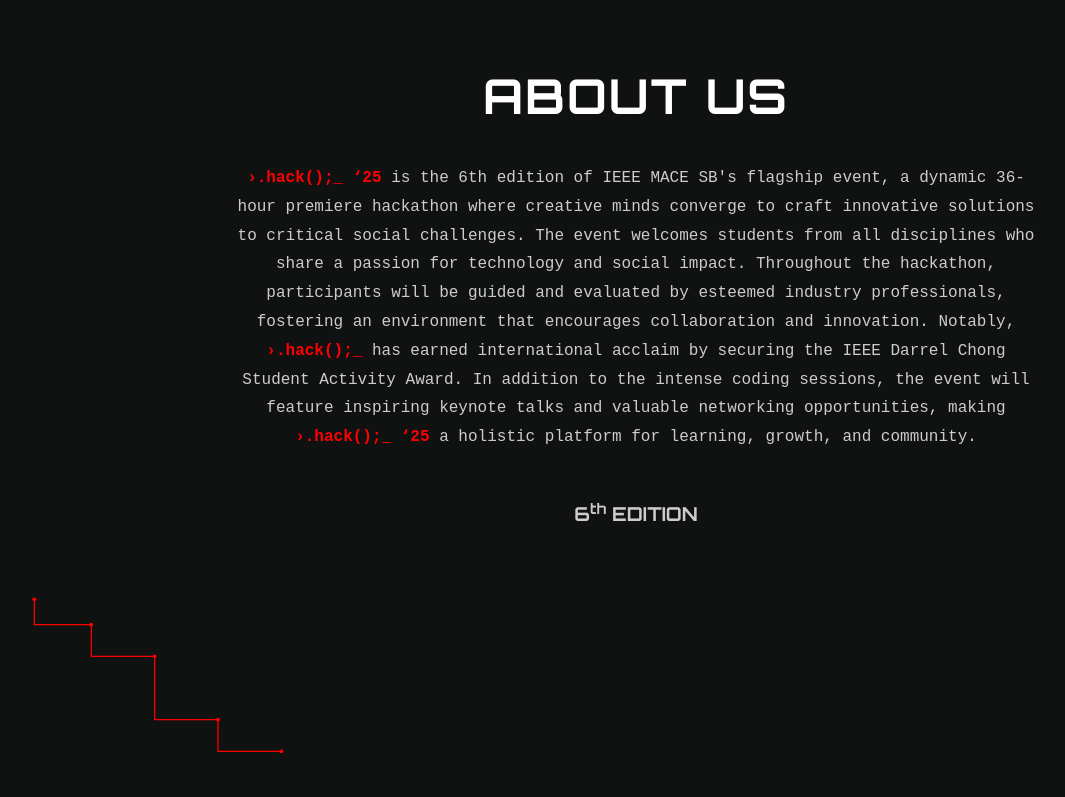
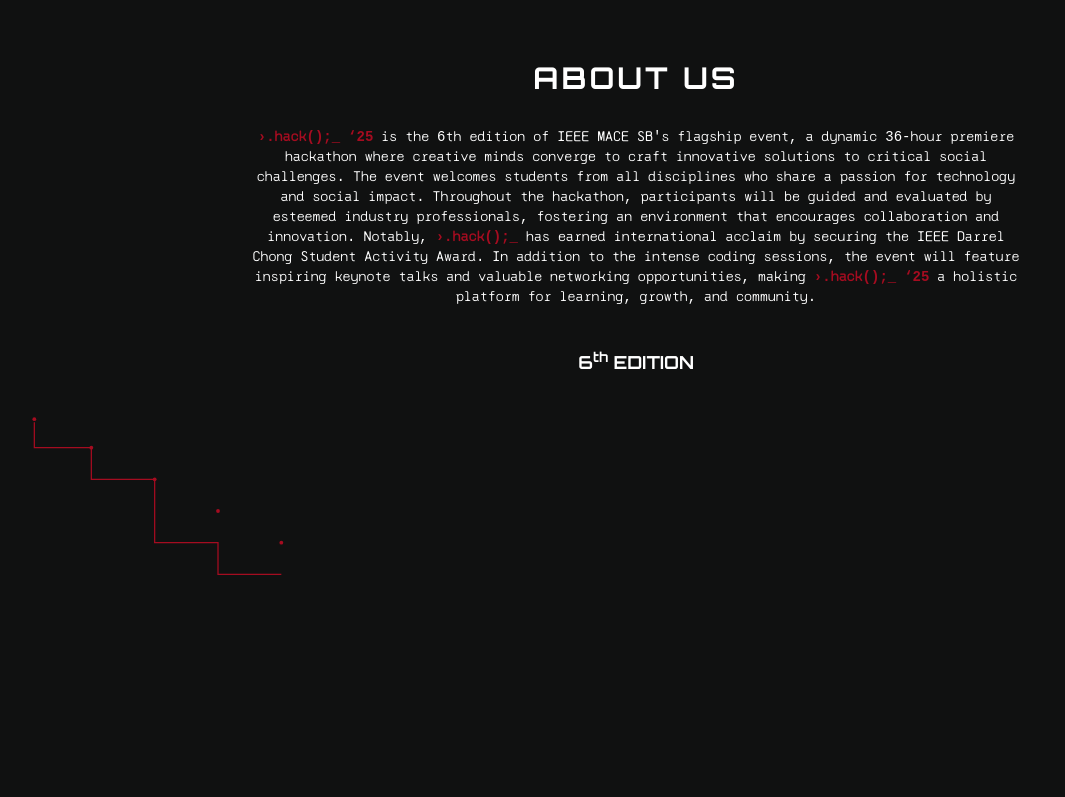
Before and after one commit to FidhaAhamed/hack25, a React (Vite) app: page / in a window 1280 px wide. Shown: the part 820-1617 px from the top of the page, without its empty margins (4-1069 px from the left). Built offline with nearby package versions, Linux system fonts and the light colour scheme.

Commit message:
about nd faq updated

```diff
--- a/src/Pages/About/About.jsx
+++ b/src/Pages/About/About.jsx
@@ -1,43 +1,48 @@
 import React from 'react';
-import './about.css';
 
 export default function About() {
   return (
-    <section className="about-section" id="about">
-      <h1 className="about-title">ABOUT US</h1>
+    <section
+      id="about"
+      className="bg-primary-black text-white text-center px-4 py-20 sm:px-6 lg:px-8"
+    >
+      <h1 className="text-5xl sm:text-3xl font-orbitron mb-8 tracking-widest uppercase">
+        ABOUT US
+      </h1>
 
-      <p className="about-description">
-        <span className="highlight">›.hack();_ ‘25</span> is the 6th edition of IEEE MACE SB's flagship event,
+      <p className="max-w-3xl mx-auto text-white font-csclairemonodrawn text-base sm:text-sm leading-relaxed">
+        <span className="text-primary-red font-bold">›.hack();_ ‘25</span> is the 6th edition of IEEE MACE SB's flagship event,
         a dynamic 36-hour premiere hackathon where creative minds converge to craft innovative
         solutions to critical social challenges. The event welcomes students from all disciplines who
         share a passion for technology and social impact. Throughout the hackathon, participants will be
         guided and evaluated by esteemed industry professionals, fostering an environment that encourages
-        collaboration and innovation. Notably, <span className="highlight">›.hack();_</span> has earned international
+        collaboration and innovation. Notably, <span className="text-primary-red font-bold">›.hack();_</span> has earned international
         acclaim by securing the IEEE Darrel Chong Student Activity Award. In addition to the intense coding
         sessions, the event will feature inspiring keynote talks and valuable networking opportunities,
-        making <span className="highlight">›.hack();_ ‘25</span> a holistic platform for learning, growth, and community.
+        making <span className="text-primary-red font-bold">›.hack();_ ‘25</span> a holistic platform for learning, growth, and community.
       </p>
 
-      <p className="edition-text">6<sup>th</sup> EDITION</p>
+      <p className="text-lg font-orbitron text-white mt-10">
+        6<sup>th</sup> EDITION
+      </p>
 
-      {/* Flipped Red Circuit SVG (positioned at bottom) */}
-      <div className="circuit-svg-wrapper">
-   <div className="circuit-svg-wrapper">
+      <div className="mt-10 overflow-hidden">
         <svg
-    className="circuit-svg"
+          className="w-full h-auto block"
           viewBox="0 0 1920 300"
           xmlns="http://www.w3.org/2000/svg"
           style={{ transform: 'scaleY(-1)' }}
         >
-    <path d="M10 290 L10 250 L100 250 L100 200 L200 200 L200 100 L300 100 L300 50 L400 50" stroke="#ff0000" strokeWidth="2" fill="none" />
-    <circle cx="10" cy="290" r="3" fill="#ff0000" />
-    <circle cx="100" cy="250" r="3" fill="#ff0000" />
-    <circle cx="200" cy="200" r="3" fill="#ff0000" />
-    <circle cx="300" cy="100" r="3" fill="#ff0000" />
-    <circle cx="400" cy="50" r="3" fill="#ff0000" />
+          <path
+            d="M10 290 L10 250 L100 250 L100 200 L200 200 L200 100 L300 100 L300 50 L400 50"
+            stroke="#A50C20"
+            strokeWidth="2"
+            fill="none"
+          />
+          {[10, 100, 200, 300, 400].map((x) => (
+            <circle key={x} cx={x} cy={300 - x / 2} r="3" fill="#A50C20" />
+          ))}
         </svg>
-</div>
-
       </div>
     </section>
   );
--- a/src/Pages/FAQ/faq.jsx
+++ b/src/Pages/FAQ/faq.jsx
@@ -1,5 +1,4 @@
 import React, { useState } from 'react';
-import './faq.css';
 
 const faqData = [
   {
@@ -32,17 +31,33 @@
   };
 
   return (
-    <section className="faq-section" id="FAQ">
-      <h1 className="faq-title">FREQUENTLY ASKED QUESTIONS</h1>
-      <div className="faq-container">
+    <section
+      id="FAQ"
+      className="bg-primary-black text-white px-4 py-20 text-center sm:px-6 lg:px-8"
+    >
+      <h1 className="text-4xl sm:text-3xl font-orbitron tracking-widest uppercase mb-12 text-white">
+        Frequently Asked Questions
+      </h1>
+
+      <div className="max-w-2xl mx-auto space-y-4 text-left">
         {faqData.map((item, index) => (
           <div
             key={index}
-            className={`faq-item ${openIndex === index ? 'open' : ''}`}
+            className={`border rounded-lg p-5 transition-all duration-300 cursor-pointer ${
+              openIndex === index ? 'bg-[#2a2a2a]' : 'bg-[#1a1a1a]'
+            } border-primary-red`}
             onClick={() => toggleFAQ(index)}
           >
-            <div className="faq-question">{item.question}</div>
-            <div className="faq-answer">{item.answer}</div>
+            <div className="text-lg font-bold text-primary-red font-orbitron">
+              {item.question}
+            </div>
+            <div
+              className={`overflow-hidden transition-[max-height] duration-500 ease-in-out text-sm leading-relaxed font-csclairemonodrawn text-white ${
+                openIndex === index ? 'max-h-96 mt-2' : 'max-h-0'
+              }`}
+            >
+              {item.answer}
+            </div>
           </div>
         ))}
       </div>
--- a/tailwind.config.js
+++ b/tailwind.config.js
@@ -13,6 +13,11 @@
         moonwalkmiss: ['Moonwalk Miss', 'cursive'],
         csclairemonodrawn: ['CSClaireMonoDrawn', 'monospace'],
       },
+
+      colors: {
+        'primary-red': '#A50C20',
+        'primary-black': '#101111',
+      },
     },
   },
   plugins: [],
```
Lines whose indentation alone changed are shown as unchanged.
